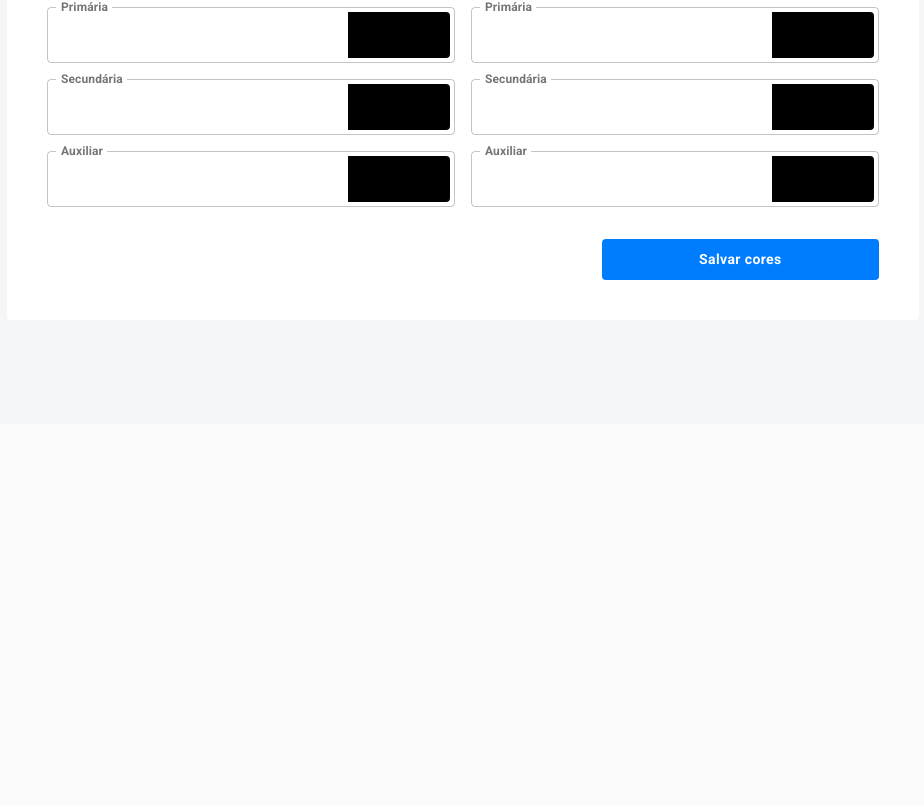
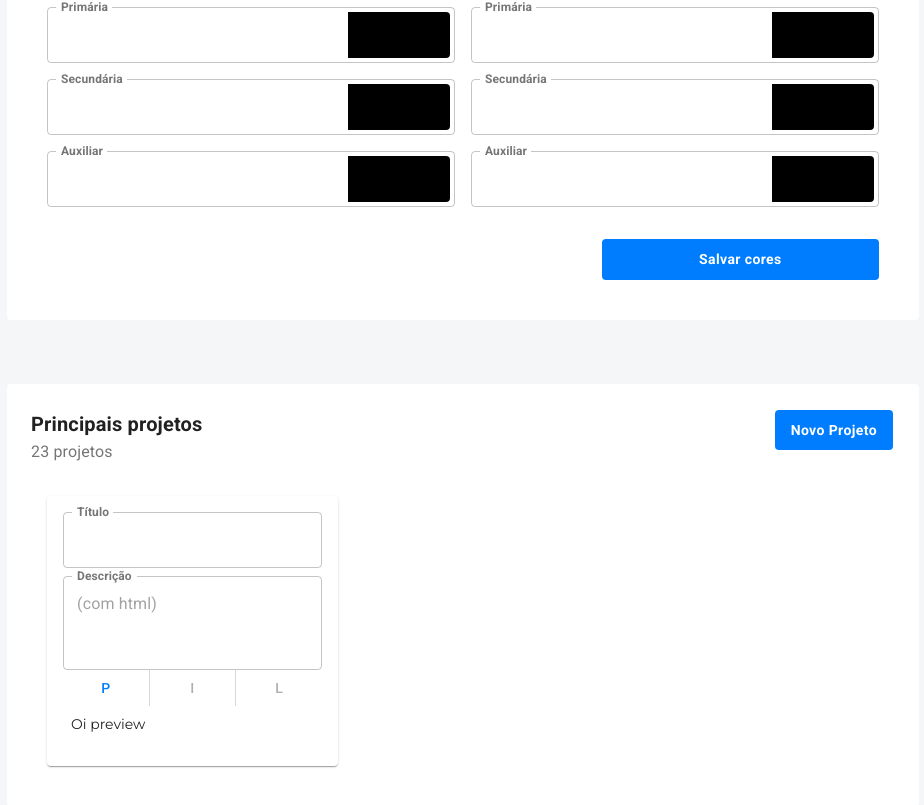
Before and after one commit to 7sete7/site, a React (Create React App) app: page /admin in a window 1280 px wide. Shown: the part 1347-2152 px from the top of the page, without its empty margins (177-1101 px from the left). Before the commit the page ends 1771 px from the top, so only its background shows below. Built offline with nearby package versions, Linux system fonts and the light colour scheme.

Commit message:
Início dos cards

```diff
--- a/src/theme/admin.js
+++ b/src/theme/admin.js
@@ -3,7 +3,7 @@ import red from "@material-ui/core/colors/red";
 import grey from "@material-ui/core/colors/grey";
 
 export const primaryColor = { main: "#007DFF" };
-export const secondaryColor = { main: "#B122CB", light: "#D78FE3" };
+export const secondaryColor = { main: "#afafaf" };
 
 const themeConfig = {
   typography: {
@@ -15,6 +15,13 @@ const themeConfig = {
     primary: primaryColor,
     secondary: secondaryColor,
   },
+  overrides: {
+    MuiTab: {
+      root: {
+        minWidth: "0!important",
+      },
+    },
+  },
 };
 
 export default themeConfig;
--- a/src/views/Admin/Blocks/Meta.js
+++ b/src/views/Admin/Blocks/Meta.js
@@ -8,7 +8,7 @@ import { Button } from "../../../components/Forms";
 import Block from "./Block";
 
 const Meta = () => (
-  <Block title={<b>Leo</b>}>
+  <Block title={<b>Meta dados</b>}>
     <Box p={2}>
       <Grid container spacing={1}>
         <Grid item xs={12} sm={8}>
--- /dev/null
+++ b/src/views/Admin/Blocks/Posts.js
@@ -0,0 +1,110 @@
+import React, { useState, useCallback } from "react";
+
+import Box from "@material-ui/core/Box";
+import TextField from "@material-ui/core/TextField";
+import Grid from "@material-ui/core/Grid";
+import Typography from "@material-ui/core/Typography";
+import CardHeader from "@material-ui/core/CardHeader";
+import Card from "@material-ui/core/Card";
+import CardContent from "@material-ui/core/CardContent";
+import Tabs from "@material-ui/core/Tabs";
+import Tab from "@material-ui/core/Tab";
+import ButtonGroup from "@material-ui/core/ButtonGroup";
+import MButton from "@material-ui/core/Button";
+
+import { Button } from "../../../components/Forms";
+import Block from "./Block";
+
+const labelProps = { shrink: true, style: { fontWeight: 600 } };
+const Header = () => (
+  <Box>
+    <CardHeader
+      title="Principais projetos"
+      titleTypographyProps={{ variant: "h6" }}
+      subheader="23 projetos"
+      style={{ padding: 0 }}
+      action={
+        <Button variant="contained" color="primary" disableElevation style={{ margin: 10 }}>
+          Novo Projeto
+        </Button>
+      }
+    />
+  </Box>
+);
+
+const TabGroup = React.forwardRef((props, ref) => {
+  console.log(props);
+  return (
+    <ButtonGroup {...props} ref={ref} variant="outlined" color="secondary" style={{ width: "100%" }}>
+      {props.children}
+    </ButtonGroup>
+  );
+});
+
+const Posts = () => {
+  const [tab, setTab] = useState('preview');
+  const onTabChange = useCallback(newTab => () => setTab(newTab), []);
+  const isTabActive = useCallback(value => tab === value, [tab]);
+  const tabColor = useCallback(value => isTabActive(value) ? "primary" : "secondary", [isTabActive]);
+
+  return (
+    <Block title={<Header />}>
+      <Box display="flex">
+        <Card style={{ width: "35%" }}>
+          <CardContent>
+            <Grid container spacing={1}>
+              <Grid item xs={12}>
+                <TextField variant="outlined" label="Título" fullWidth InputLabelProps={labelProps} />
+              </Grid>
+              <Grid item xs={12}>
+                <TextField
+                  variant="outlined"
+                  label="Descrição"
+                  fullWidth
+                  multiline
+                  rows={3}
+                  InputLabelProps={labelProps}
+                  placeholder="(com html)"
+                />
+              </Grid>
+            </Grid>
+            <Grid item xs={12}>
+              <Grid container spacing={0}>
+                <Grid item xs={12}>
+                  <ButtonGroup variant="text" color="secondary" fullWidth>
+                    <MButton variant="text" color={tabColor('preview')} onClick={onTabChange('preview')}>
+                      P
+                    </MButton>
+                    <MButton variant="text" color={tabColor('image')} onClick={onTabChange('image')}>
+                      I
+                    </MButton>
+                    <MButton variant="text" color={tabColor('link')} onClick={onTabChange('link')}>
+                      L
+                    </MButton>
+                  </ButtonGroup>
+                </Grid>
+                <Grid item xs={12}>
+                  <Box p={1}>
+                    {isTabActive('preview') && (
+                      <div>Oi preview</div>
+                    )}
+
+                    {isTabActive('image') && (
+                      <div>Oi image</div>
+                    )}
+
+                    {isTabActive('link') && (
+                      <div>Oi link</div>
+                    )}
+                  </Box>
+                </Grid>
+              </Grid>
+            </Grid>
+          </CardContent>
+        </Card>
+      </Box>
+    </Block>
+  );
+};
+
+export default Posts;
--- a/src/views/Admin/Blocks/index.js
+++ b/src/views/Admin/Blocks/index.js
@@ -2,3 +2,4 @@ export { default as Block } from "./Block";
 export { default as MetaBlock } from "./Meta";
 export { default as ContactBlock } from "./Contact";
 export { default as ColorsBlock } from "./Colors";
+export { default as PostsBlock } from "./Posts";
--- a/src/views/Admin/Blocks/posts.js
+++ /dev/null
@@ -1 +0,0 @@
-import React from "react";
--- a/src/views/Admin/index.js
+++ b/src/views/Admin/index.js
@@ -3,7 +3,7 @@ import React from "react";
 import Box from "@material-ui/core/Box";
 import Container from "@material-ui/core/Container";
 
-import { MetaBlock, ContactBlock, ColorsBlock } from "./Blocks";
+import { MetaBlock, ContactBlock, ColorsBlock, PostsBlock } from "./Blocks";
 import withStyles from "@material-ui/core/styles/withStyles";
 
 const labelProps = { shrink: true, style: { fontWeight: 600 } };
@@ -16,6 +16,8 @@ const Admin = () => {
         <ContactBlock />
 
         <ColorsBlock />
+
+        <PostsBlock />
       </Container>
     </Box>
   );
```
